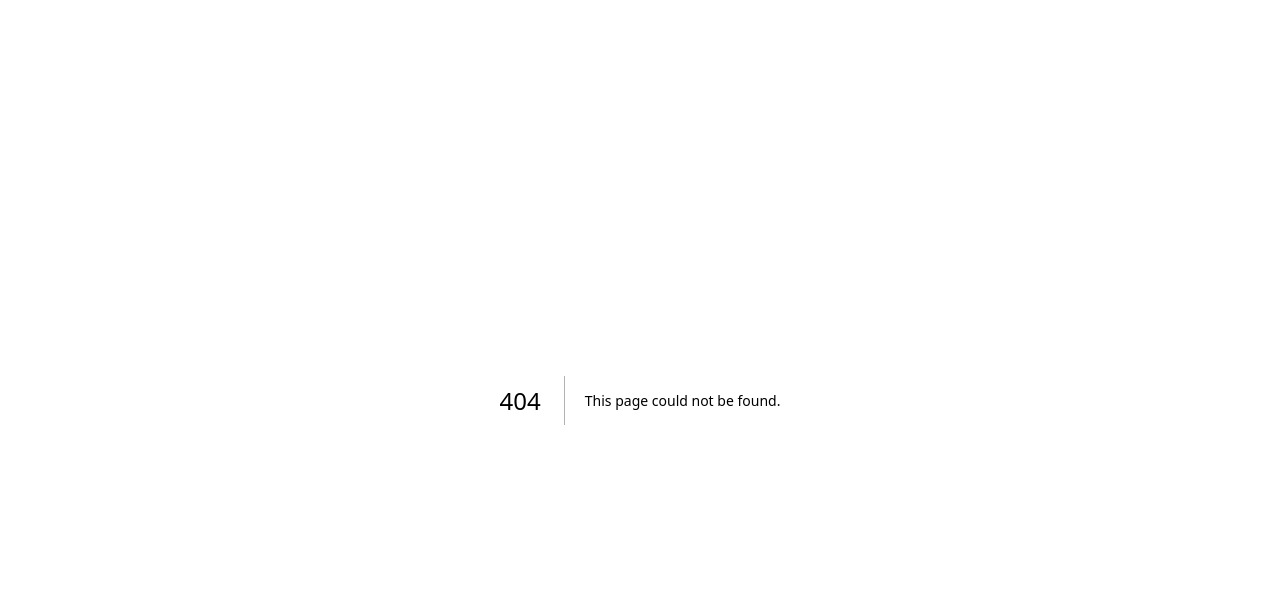
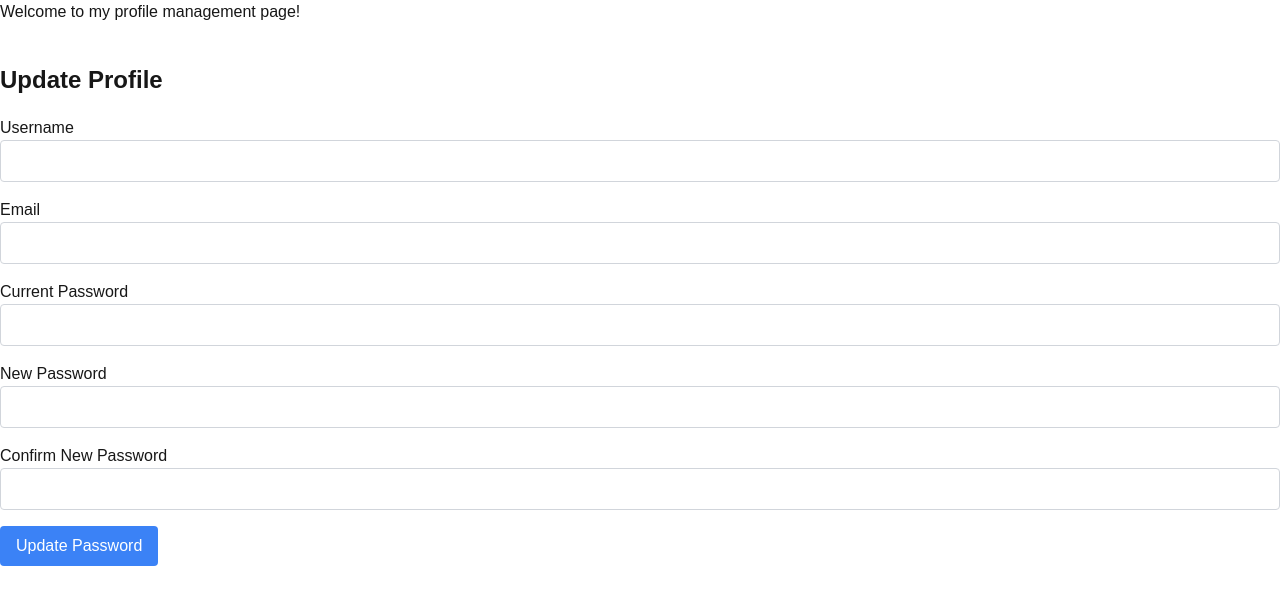
Before and after one commit to ivaylobandrov/OnlineMarketplaceItido, a Next.js app: page /profile in a window 1280 px wide. Before the commit this address had no page. Shown: the top 604 px of the page. Built offline with nearby package versions, Linux system fonts and the light colour scheme.

Commit message:
add profile page

```diff
--- /dev/null
+++ b/src/app/api/profile/route.js
@@ -0,0 +1,70 @@
+import { createConnection } from 'mysql2/promise';
+import bcrypt from 'bcryptjs';
+import jwt from 'jsonwebtoken';
+
+const dbConfig = {
+  host: process.env.DB_HOST,
+  user: process.env.DB_USER,
+  password: process.env.DB_PASSWORD,
+  database: process.env.DB_NAME,
+};
+
+export async function POST(req) {
+  const { currentPassword, newPassword } = await req.json();
+  const token = req.headers.get('Authorization')?.split(' ')[1]; // Get the token from the Authorization header
+
+  if (!token) {
+    return new Response(
+      JSON.stringify({ success: false, message: 'Token is required' }),
+      { status: 400, headers: { 'Content-Type': 'application/json' } }
+    );
+  }
+
+  try {
+    const decoded = jwt.verify(token, 'your_secret_key');
+    const userId = decoded.id;
+
+    console.log('USER DECODED ID:', userId);
+
+    const connection = await createConnection(dbConfig);
+    const [rows] = await connection.execute(
+      'SELECT * FROM users WHERE user_id = ?',
+      [userId]
+    );
+
+    if (rows.length === 0) {
+      return new Response(
+        JSON.stringify({ success: false, message: 'User not found' }),
+        { status: 404, headers: { 'Content-Type': 'application/json' } }
+      );
+    }
+
+    const user = rows[0];
+
+    const isValidPassword = await bcrypt.compare(currentPassword, user.password_hash);
+    if (!isValidPassword) {
+      return new Response(
+        JSON.stringify({ success: false, message: 'Incorrect current password' }),
+        { status: 400, headers: { 'Content-Type': 'application/json' } }
+      );
+    }
+
+    const hashedNewPassword = await bcrypt.hash(newPassword, 10);
+
+    await connection.execute(
+      'UPDATE users SET password_hash = ?, updated_at = NOW() WHERE user_id = ?',
+      [hashedNewPassword, userId]
+    );
+
+    return new Response(
+      JSON.stringify({ success: true, message: 'Password updated successfully' }),
+      { status: 200, headers: { 'Content-Type': 'application/json' } }
+    );
+  } catch (error) {
+    console.error(error);
+    return new Response(
+      JSON.stringify({ success: false, message: 'Internal server error' }),
+      { status: 500, headers: { 'Content-Type': 'application/json' } }
+    );
+  }
+}
--- a/src/app/page.js
+++ b/src/app/page.js
@@ -28,6 +28,7 @@ const HomePage = () => {
       ) : (
         <>
           <p className="mb-2">Welcome back!</p>
+          <a href="/profile">Profile page</a>
           <button
             onClick={handleLogout}
             className="bg-red-500 text-white p-2 rounded"
--- /dev/null
+++ b/src/app/profile/page.js
@@ -0,0 +1,12 @@
+import ProfileFormPage from '../../components/ProfileForm';
+
+const LoginPage = () => {
+  return (
+    <div>
+      <h1>Welcome to my profile management page!</h1>
+      <ProfileFormPage />
+    </div>
+  );
+};
+
+export default LoginPage;
--- /dev/null
+++ b/src/components/ProfileForm.js
@@ -0,0 +1,117 @@
+'use client';
+
+import { useSelector } from 'react-redux';
+import { useState } from 'react';
+
+export default function ProfileFormPage() {
+  const { user } = useSelector((state) => state.auth);
+  const [username, setUsername] = useState(user?.username || '');
+  const [email, setEmail] = useState(user?.email || '');
+  const [currentPassword, setCurrentPassword] = useState('');
+  const [newPassword, setNewPassword] = useState('');
+  const [confirmPassword, setConfirmPassword] = useState('');
+
+  const handleSubmit = async (e) => {
+    e.preventDefault();
+
+    // Check if new password and confirm password match
+    if (newPassword !== confirmPassword) {
+      alert('New password and confirm password do not match!');
+      return;
+    }
+
+    const response = await fetch('/api/profile', {
+      method: 'POST',
+      headers: {
+        'Content-Type': 'application/json',
+        Authorization: `Bearer ${user.token}`,
+      },
+      body: JSON.stringify({
+        currentPassword,
+        newPassword,
+      }),
+    });
+
+    const result = await response.json();
+    if (result.success) {
+      alert('Password updated successfully!');
+    } else {
+      alert(result.message);
+    }
+  };
+
+  return (
+    <div className="container mx-auto py-10">
+      <h1 className="text-2xl font-bold mb-5">Update Profile</h1>
+      <form onSubmit={handleSubmit} className="space-y-4">
+        {/* Username Input */}
+        <div>
+          <label className="block font-medium">Username</label>
+          <input
+            type="text"
+            value={username}
+            onChange={(e) => setUsername(e.target.value)}
+            className="w-full border border-gray-300 rounded px-3 py-2"
+            required
+          />
+        </div>
+
+        {/* Email Input */}
+        <div>
+          <label className="block font-medium">Email</label>
+          <input
+            type="email"
+            value={email}
+            onChange={(e) => setEmail(e.target.value)}
+            className="w-full border border-gray-300 rounded px-3 py-2"
+            required
+          />
+        </div>
+
+        {/* Current Password */}
+        <div>
+          <label className="block font-medium">Current Password</label>
+          <input
+            type="password"
+            value={currentPassword}
+            onChange={(e) => setCurrentPassword(e.target.value)}
+            className="w-full border border-gray-300 rounded px-3 py-2"
+            required
+          />
+        </div>
+
+        {/* New Password */}
+        <div>
+          <label className="block font-medium">New Password</label>
+          <input
+            type="password"
+            value={newPassword}
+            onChange={(e) => setNewPassword(e.target.value)}
+            className="w-full border border-gray-300 rounded px-3 py-2"
+            required
+          />
+        </div>
+
+        {/* Confirm New Password */}
+        <div>
+          <label className="block font-medium">Confirm New Password</label>
+          <input
+            type="password"
+            value={confirmPassword}
+            onChange={(e) => setConfirmPassword(e.target.value)}
+            className="w-full border border-gray-300 rounded px-3 py-2"
+            required
+          />
+        </div>
+
+        {/* Submit Button */}
+        <button
+          type="submit"
+          className="bg-blue-500 text-white px-4 py-2 rounded hover:bg-blue-600"
+        >
+          Update Password
+        </button>
+      </form>
+    </div>
+  );
+}
```
